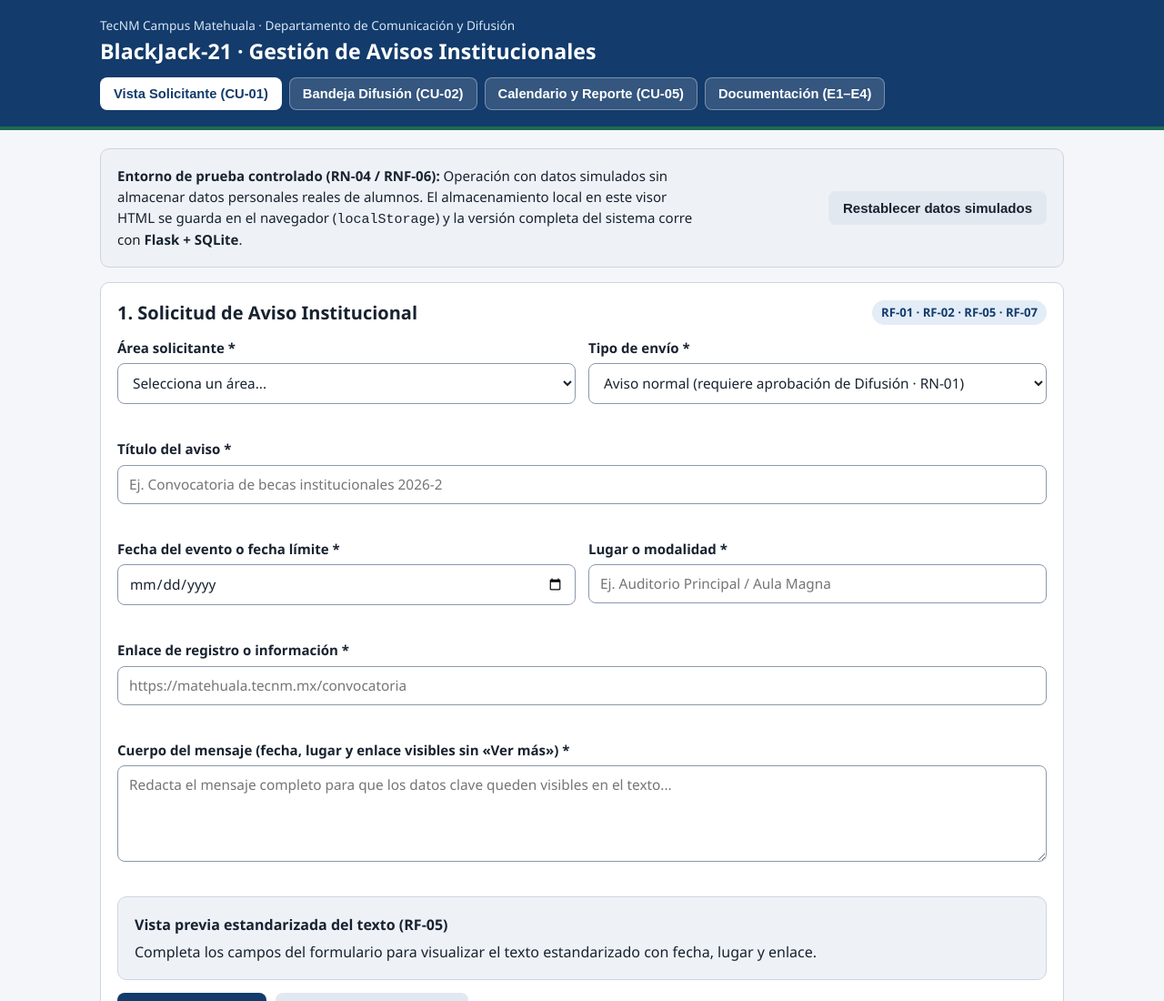
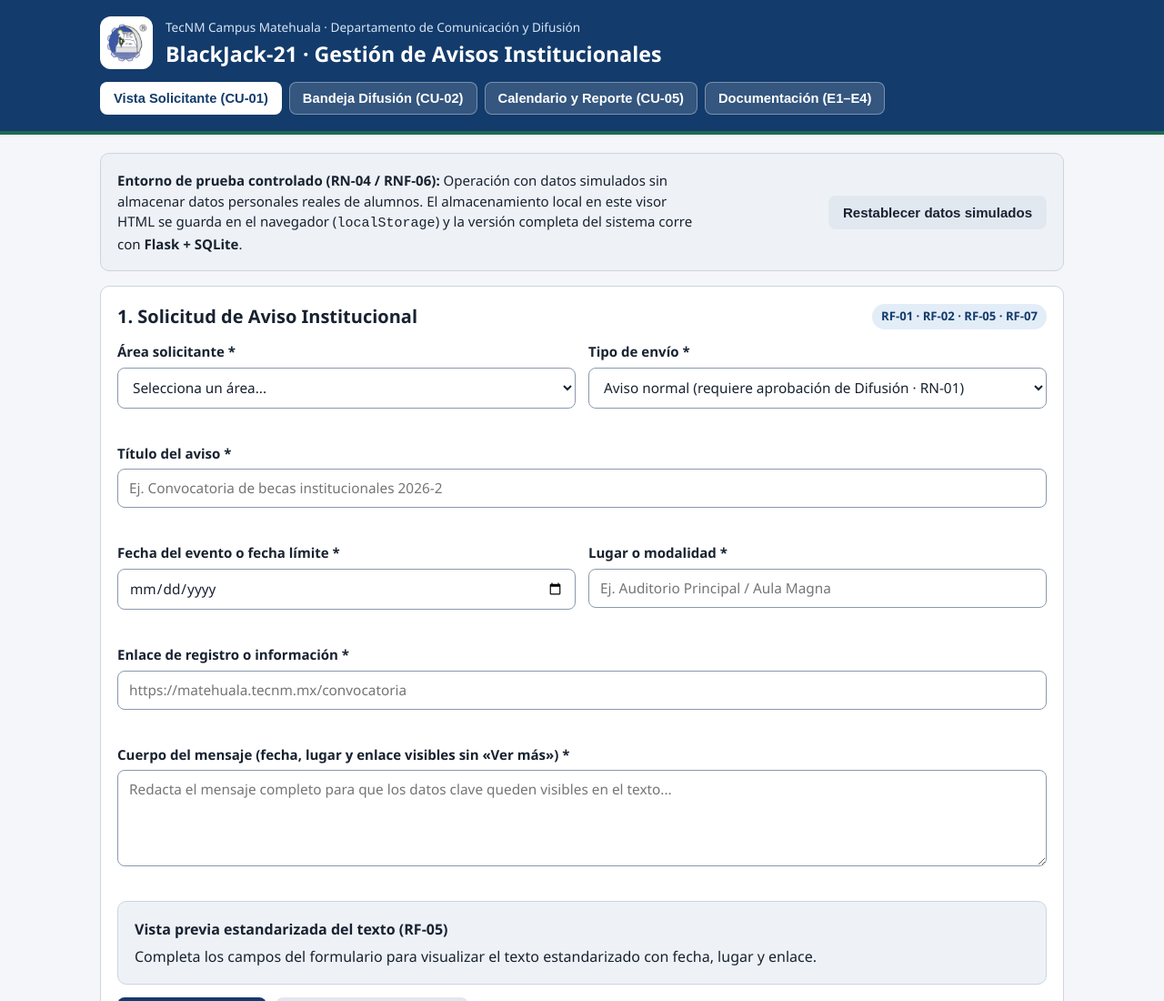
Before and after one commit to LotAparicio/BlackJack-21, a plain HTML site: page index.html in a window 1280 px wide. Shown: the top 1100 px of the page at 91% size. Drawn offline with Linux system fonts and the light colour scheme.

Commit message:
Refactor header structure and add logo image

```diff
--- a/index.html
+++ b/index.html
@@ -11,9 +11,12 @@
 
   <header class="site-header">
     <div class="container header-inner">
-      <div>
-        <p class="eyebrow">TecNM Campus Matehuala · Departamento de Comunicación y Difusión</p>
-        <h1>BlackJack-21 · Gestión de Avisos Institucionales</h1>
+      <div class="brand-lockup">
+        <img src="static/logo-itm-mh.png" alt="Escudo institucional IT MH" class="brand-logo" />
+        <div>
+          <p class="eyebrow">TecNM Campus Matehuala · Departamento de Comunicación y Difusión</p>
+          <h1>BlackJack-21 · Gestión de Avisos Institucionales</h1>
+        </div>
       </div>
       <nav aria-label="Navegación principal" class="role-switch">
         <button type="button" class="tab-btn active" data-view="solicitante">Vista Solicitante (CU-01)</button>
```
